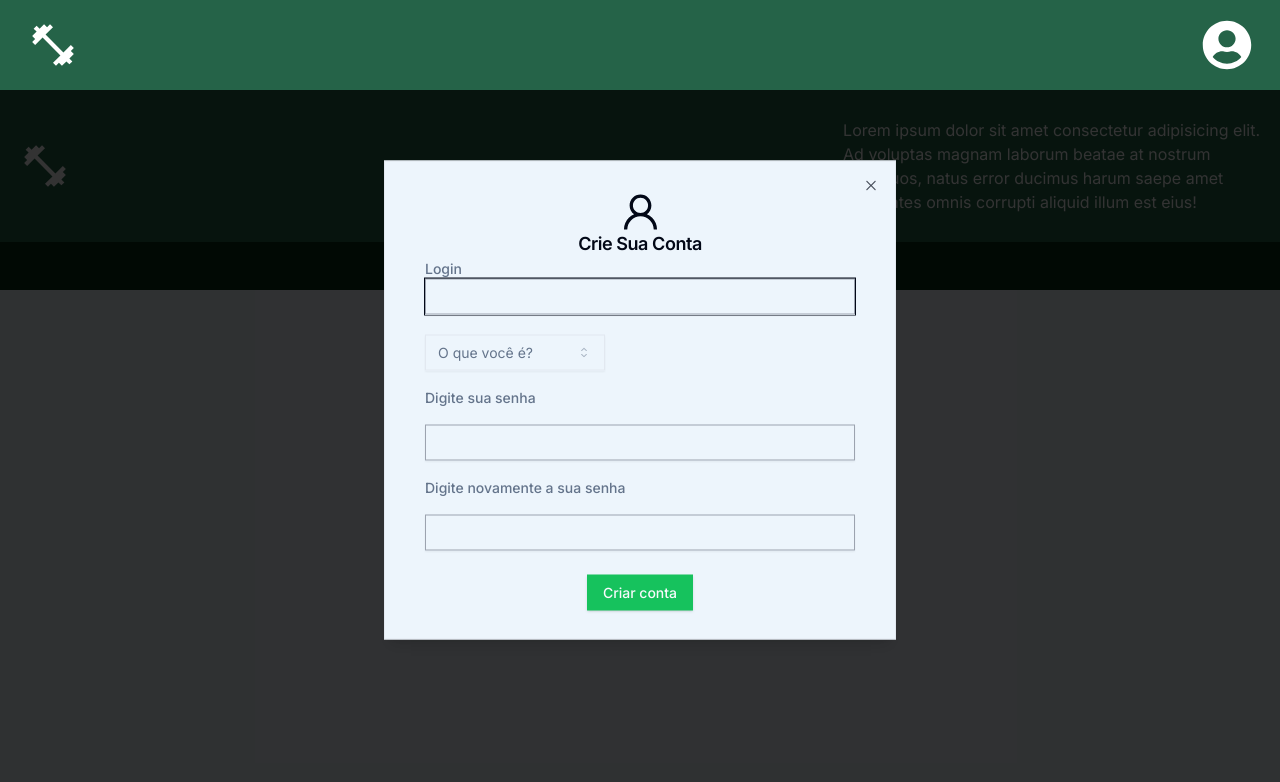
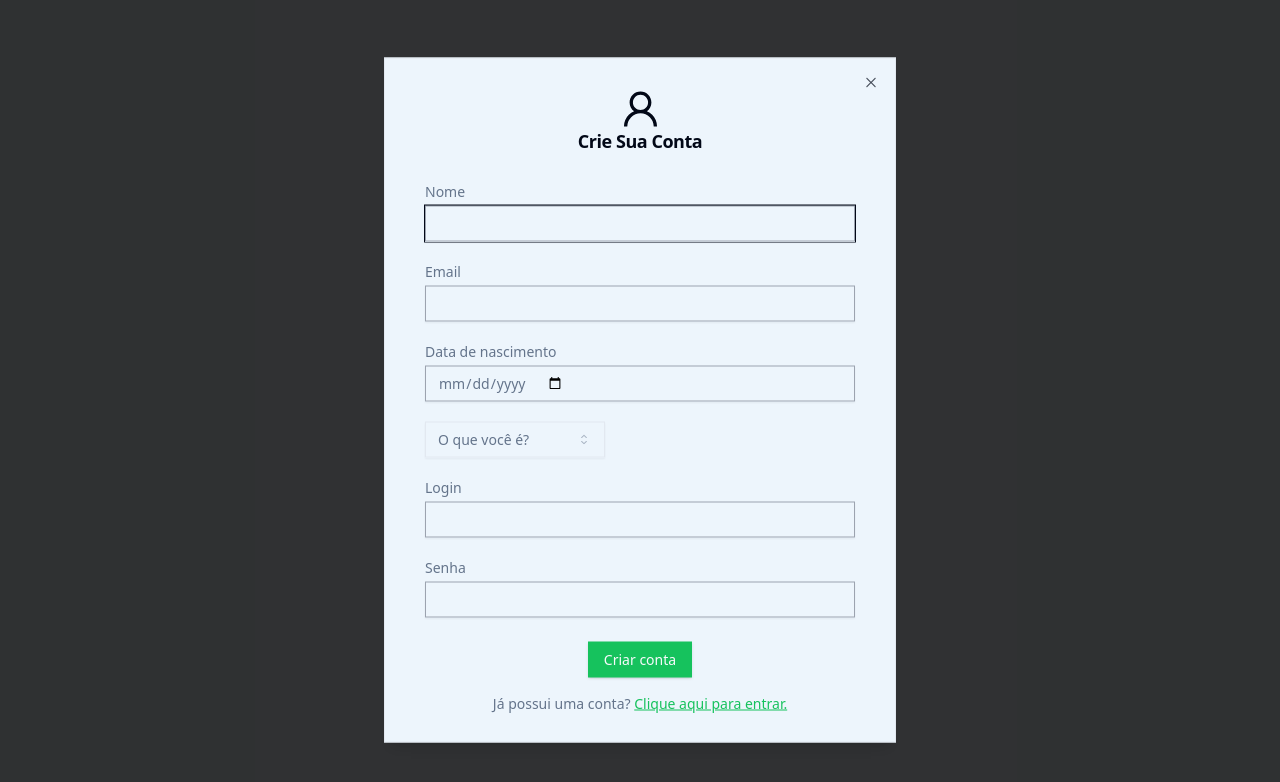
Before and after one commit to Albert1616/Sistema-Personal-Web, a Next.js app in the folder front/: page /register in a window 1280 px wide. Shown: the top 782 px of the page. Built offline with nearby package versions, Linux system fonts and the light colour scheme.

Commit message:
cadastro e login com a api

```diff
--- a/front/src/app/layout.tsx
+++ b/front/src/app/layout.tsx
@@ -9,7 +9,6 @@ import { useGenerationStore } from "@/lib/state/stateManagament";
 import Login from "@/components/login/login";
 import { useRouter } from "next/router";
 
-const inter = Inter({ subsets: ["latin"] });
 
 export default function RootLayout({
   children,
@@ -22,10 +21,10 @@ export default function RootLayout({
 
   return (
     <html lang="en">
-      <body className={inter.className}>
-        {paper!= 'anonimo' &&<Header />}
-          {children}
-        {paper!= 'anonimo' &&<Footer />}
+      <body>
+        {!(paper == '') && <Header/>}
+        {children}
+        {!(paper == '') && <Footer/>}
       </body>
     </html>
   );
--- /dev/null
+++ b/front/src/app/login/layout.tsx
@@ -0,0 +1,8 @@
+
+export default function LoginLayout({
+  children,
+}: {
+  children: React.ReactNode
+}) {
+  return <section>{children}</section>
+}
--- a/front/src/app/page.tsx
+++ b/front/src/app/page.tsx
@@ -1,7 +1,6 @@
 'use client';
 
 import { useGenerationStore } from "@/lib/state/stateManagament";
-import Login from "@/components/login/login";
 import Personal from "@/components/home/personal";
 import { useRouter } from "next/navigation";
 import Aluno from "@/components/home/aluno";
@@ -9,6 +8,8 @@ import Aluno from "@/components/home/aluno";
 export default function Home() {
   const {user} = useGenerationStore();
   const {login, paper} = user;
+
+  console.log(user)
 
   const router = useRouter();
 
--- a/front/src/components/login/login.tsx
+++ b/front/src/components/login/login.tsx
@@ -1,5 +1,11 @@
-import React from 'react'
+'use client'
+
+import React, { FormEvent } from 'react'
 import {AiOutlineUser} from 'react-icons/ai'
+import { useState } from 'react';
+import axios from 'axios';
+import { useRouter } from 'next/navigation';
+import { useAuth } from '../../context/AuthContext'
 
 import {
     Dialog,
@@ -14,26 +20,61 @@ import { Label } from '../ui/label'
 import { Button } from '../ui/button'
 import Link from 'next/link'
 
+function Login() {
+  const [login, setLogin] = useState('');
+  const [password, setPassword] = useState('');
+  const [error, setError] = useState('');
+  const router = useRouter();
+  // const { login: contextLogin } = useAuth();
 
-function login() {
+  const handleSubmit = async (event: FormEvent<HTMLFormElement>) => {
+    event.preventDefault();
+    setError('');
+
+    try {
+      console.log({
+        login,
+        password
+      })
+      const response = await axios.post('http://localhost:8080/api/user/auth', {
+        login,
+        password,
+      });
+
+      const token = response.data;
+
+      document.cookie = `token=${token}; path=/; HttpOnly; Secure; SameSite=Strict`;
+      // router.push('/dashboard');
+    } catch (error: any) {
+      setError(error?.response?.data?.message || 'Erro ao realizar login');
+    }
+  };
+
   return (
     <div className='bg-primaryColor'>
     <Dialog open defaultOpen>
   <DialogContent className='flex flex-col gap-4 px-10 py-7 rounded-md'>
     <DialogHeader>
+    <form onSubmit={handleSubmit} className="flex flex-col gap-8">
       <DialogTitle className='flex flex-col items-center justify-center gap-1 mb-3 '><AiOutlineUser size={45}/>Login</DialogTitle>
       <DialogDescription>
         <div className='flex flex-col gap-8'>
-            <Label htmlFor="username">Informe seu login</Label>
-            <Input type='text'id='username' className='border-gray-400 rounded-sm'/>
-            <Label htmlFor="password">Informe sua senha</Label>
-            <Input type='text' id='password' className='border-gray-400 rounded-sm'/>
+            <div>
+              <Label htmlFor="login">Login</Label>
+              <Input type='text' id='login' placeholder='Digite seu login' value={login} onChange={(e) => setLogin(e.target.value)} className='border-gray-400 rounded-sm mt-1'/>
+            </div>
+            <div>
+              <Label htmlFor="password">Senha</Label>
+              <Input type='password' id='password' placeholder='Digite sua senha' value={password} onChange={(e) => setPassword(e.target.value)} className='border-gray-400 rounded-sm mt-1'/>
+            </div>
         </div>
-        <div className='flex flex-col gap-2 mt-6 '>
-            <Button className='rounded-md'>Entrar</Button>
+        <div className='flex flex-col gap-2 mt-6'>
+            <Button type="submit" className='rounded-md'>Entrar</Button>
+            {error && <p>{error}</p>}
             <p>Ainda não tem uma conta? <Link href='/register' className='underline text-primary'>Faça seu cadastro!</Link></p>
         </div>
       </DialogDescription>
+      </form>
     </DialogHeader>
   </DialogContent>
 </Dialog>
@@ -42,4 +83,4 @@ function login() {
       )
 }
 
-export default login
+export default Login
--- a/front/src/components/login/register.tsx
+++ b/front/src/components/login/register.tsx
@@ -1,7 +1,7 @@
 /* eslint-disable react-hooks/rules-of-hooks */
 'use client'
 
-import React, { useState } from 'react'
+import React, { FormEvent, useState } from 'react'
 
 import {
     Dialog,
@@ -22,48 +22,136 @@ import {
 
 import { Input } from '../ui/input'
 import { Label } from '../ui/label'
-import { buttonVariants } from '../ui/button'
+import { Button, buttonVariants } from '../ui/button'
 import Link from 'next/link'
 import { AiOutlineUser } from 'react-icons/ai'
 import { useGenerationStore } from '@/lib/state/stateManagament'
-import { useRouter } from 'next/router'
+import { useRouter } from 'next/navigation'
+import axios, { AxiosResponse } from 'axios'
 
-interface PropsRegister{
-    changePaper: (login:string, paper:string) => void;
+function register() {
+    const [nome, setNome] = useState('');
+    const [email, setEmail] = useState('');
+    const [dataNascimento, setDataNascimento] = useState('');
+    const [paper, setPaper] = useState('');
+    const [login, setLogin] = useState('');
+    const [password, setPassword] = useState('');
+
+
+    const [error, setError] = useState('');
+    const router = useRouter();
+    // const { login: contextLogin } = useAuth();
+
+    async function handleSubmit(event: FormEvent<HTMLFormElement>) {
+        event.preventDefault()
+        setError('')
+
+        try {
+            console.log({
+                nome,
+                email,
+                dataNascimento,
+                paper,
+                login,
+                password
+            })
+
+            let response: any;
+
+            switch (paper) {
+                case "NUTRICIONISTA":
+                    response = await axios.post('http://localhost:8080/api/nutricionista/cadaster', {
+                        nome,
+                        email,
+                        dataNascimento,
+                        paper,
+                        login,
+                        password
+                    });
+                    break;
+                case "PERSONAL":
+                    response = await axios.post('http://localhost:8080/api/personal/cadaster', {
+                        nome,
+                        email,
+                        dataNascimento,
+                        paper,
+                        login,
+                        password
+                    });
+                    break;
+
+                case "ALUNO":
+                    response = await axios.post('http://localhost:8080/api/aluno/cadaster', {
+                        nome,
+                        email,
+                        dataNascimento,
+                        paper,
+                        login,
+                        password
+                    });
+                    break;
+                default:
+;
             }
 
-function register({changePaper} : PropsRegister) {
+            console.log(response.data)
+            router.push('/login');
+        } catch (error: any) {
+            setError(error?.response?.data?.message || 'Erro ao realizar cadastro')
+        }
+    }
+
     return (
     <div>
         <Dialog open>
             <DialogContent className="flex flex-col gap-4 px-10 py-7 rounded-md">
                 <DialogHeader>
+                    <form className='flex flex-col gap-8' onSubmit={handleSubmit}>
                         <DialogTitle className='flex flex-col items-center'>
                         <AiOutlineUser size={45}/> Crie Sua Conta
                         </DialogTitle>
                         <DialogDescription>
-                        <Label htmlFor="username">Login</Label>
                             <div className='flex flex-col gap-5'>
-                        <Input type='text'id='username' className='border-gray-400 rounded-sm'/>
-                        <Select>
+                            <div>
+                                <Label htmlFor="nome">Nome</Label>
+                                <Input type='text' id='nome' className='border-gray-400 rounded-sm mt-1' value={nome} onChange={(e) => setNome(e.target.value)} required/>
+                            </div>
+                            <div>
+                                <Label htmlFor="email">Email</Label>
+                                <Input type='email' id='email' className='border-gray-400 rounded-sm mt-1' value={email} onChange={(e) => setEmail(e.target.value)} required/>
+                            </div>
+                            <div>
+                                <Label htmlFor="dataNascimento">Data de nascimento</Label>
+                                <Input type='date' id='dataNascimento' className='border-gray-400 rounded-sm mt-1' value={dataNascimento} onChange={(e) => setDataNascimento(e.target.value)}/>
+                            </div>
+                            <div>
+                                <Select value={paper} onValueChange={setPaper} required>
                                     <SelectTrigger className="w-[180px]">
                                         <SelectValue placeholder="O que você é?" />
                                     </SelectTrigger>
                                     <SelectContent>
-                            <SelectItem value="aluno">Aluno</SelectItem>
-                            <SelectItem value="personal">Personal</SelectItem>
-                            <SelectItem value="nutri">Nutricionista</SelectItem>
+                                        <SelectItem value="ALUNO">Aluno</SelectItem>
+                                        <SelectItem value="PERSONAL">Personal</SelectItem>
+                                        <SelectItem value="NUTRICIONISTA">Nutricionista</SelectItem>
                                     </SelectContent>
                                 </Select>
-                        <Label htmlFor="password">Digite sua senha</Label>
-                        <Input type='password' id='password' className='border-gray-400 rounded-sm'/>
-                        <Label htmlFor="password_redigt">Digite novamente a sua senha</Label>
-                        <Input type='password' id='password_redgit' className='border-gray-400 rounded-sm'/>
                             </div>
-                        <div className='flex flex-col items-center mt-6 '>
-                            <Link href="/" className={buttonVariants({variant:'default'})} onClick={()=>changePaper("albert", "personal")}>Criar conta</Link>
+                            <div>
+                                <Label htmlFor="username">Login</Label>
+                                <Input type='text' id='username' className='border-gray-400 rounded-sm mt-1' value={login} onChange={(e) => setLogin(e.target.value)} required/>
+                            </div>
+                            <div>
+                                <Label htmlFor="password">Senha</Label>
+                                <Input type='password' id='password' className='border-gray-400 rounded-sm mt-1' value={password} onChange={(e) => setPassword(e.target.value)} required/>
+                            </div>
+                            </div>
+                            <div className='flex flex-col items-center mt-6'>
+                                <Button type="submit" className='rounded-md'>Criar conta</Button>
+                                {/* {error && <p>{error}</p>} */}
+                                <p className='mt-4'>Já possui uma conta? <Link href='/login' className='underline text-primary'>Clique aqui para entrar.</Link></p>
                             </div>
                         </DialogDescription>
+                    </form>
                 </DialogHeader>
             </DialogContent>
         </Dialog>
--- /dev/null
+++ b/front/src/context/AuthContext.tsx
@@ -0,0 +1,43 @@
+import React, { createContext, PropsWithChildren, useContext, useState } from 'react';
+
+interface User {
+  token: string;
+}
+
+interface AuthContextType {
+  user: User | null;
+  login: (userData: User) => void;
+  logout: () => void;
+}
+
+const AuthContext = createContext<AuthContextType>({
+  user: null,
+  login: () => {},
+  logout: () => {},
+});
+
+export const AuthProvider: React.FC<PropsWithChildren> = ({ children }) => {
+  const [user, setUser] = useState<User | null>(null);
+
+  const login = (userData: User) => {
+    setUser(userData);
+    // (Opcional) Armazenar o ID e o papel no localStorage
+    localStorage.setItem('user', JSON.stringify(userData));
+  };
+
+  const logout = () => {
+    setUser(null);
+    localStorage.removeItem('user');
+    document.cookie = 'token=; expires=Thu, 01 Jan 1970 00:00:00 UTC; path=/;';
+  };
+
+  return (
+    <AuthContext.Provider value={{ user, login, logout }}>
+      {children}
+    </AuthContext.Provider>
+  );
+};
+
+export const useAuth = () => {
+  return useContext(AuthContext);
+};
--- a/front/src/lib/state/stateManagament.tsx
+++ b/front/src/lib/state/stateManagament.tsx
@@ -21,7 +21,7 @@ interface GenerationState{
 export const useGenerationStore = create<GenerationState>()((set) =>({
     user:{
         login:'albert',
-        paper:'aluno'
+        paper:''
     },
     setUser: (login: string,paper: string) => set({user: {login, paper}}),
     lst_aluno:[
```
Also changed, not shown: front/package.json (+5 -3 lines), front/service/usuarioService.tsx (added), 1 other file (tests, documents, lock files or other folders). Lines whose indentation alone changed are shown as unchanged.
